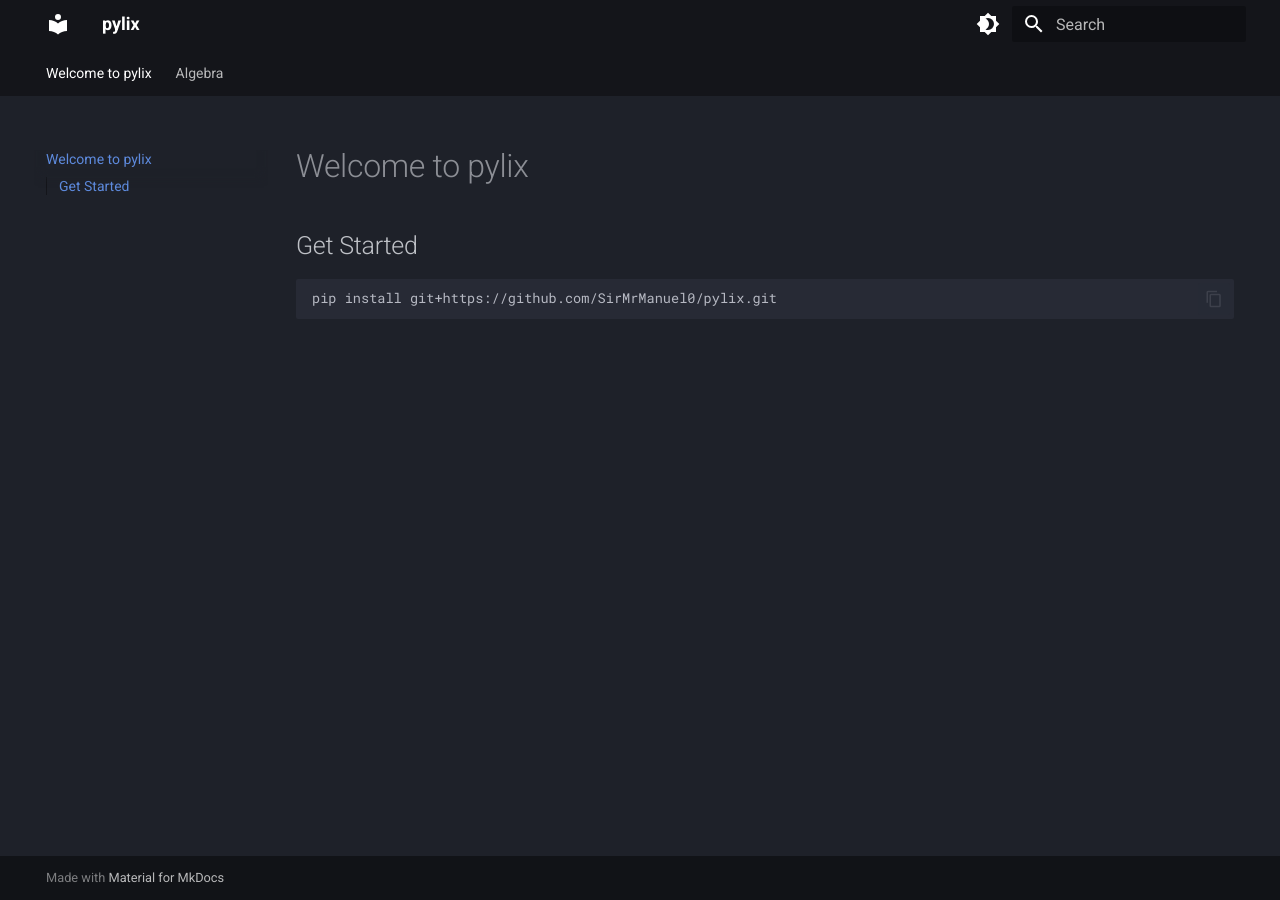
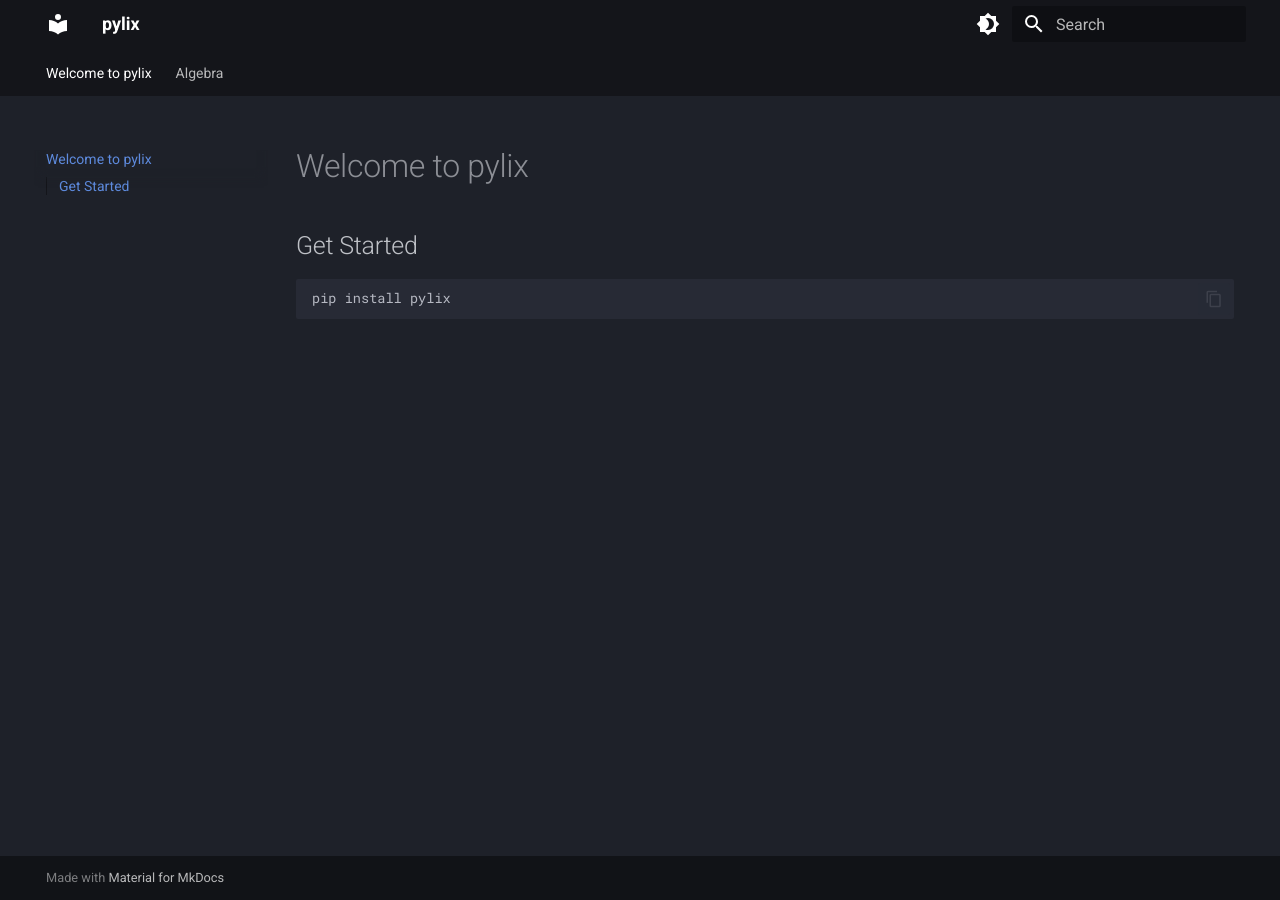
Before and after one commit to SirMrManuel0/pytix, an MkDocs documentation site: the page built from docs/index.md, in a window 1280 px wide. Built offline with MkDocs 1.6.1 and Material for MkDocs 9.7.7, drawn with Linux system fonts in a browser that asks for light colours.

Commit message:
update docs

````diff
--- a/docs/index.md
+++ b/docs/index.md
@@ -3,5 +3,5 @@
 ## Get Started
 
 ```shell
-pip install git+https://github.com/SirMrManuel0/pylix.git
+pip install pylix
 ```
````
